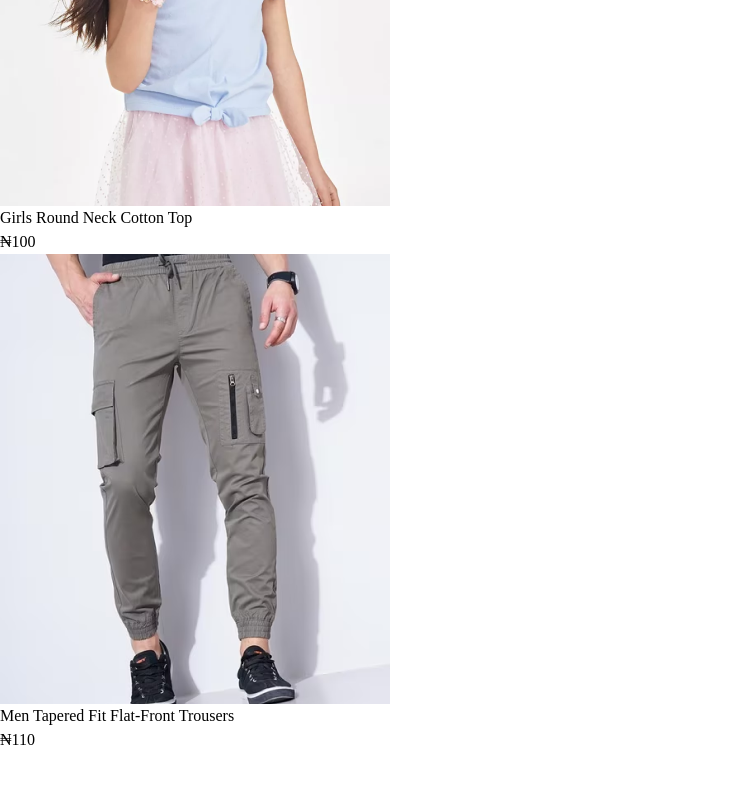
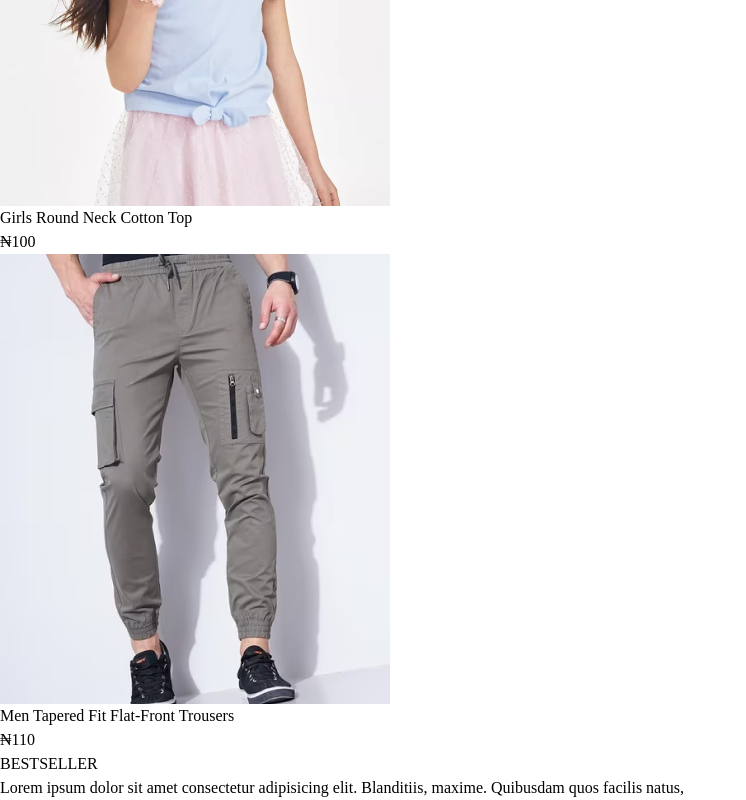
Before and after one commit to praise-cloud/tipples, a React (Vite) app in the folder frontend/: page / in a window 1280 px wide. Shown: the part 6350-7150 px from the top of the page, without its empty margins (0-746 px from the left). Before the commit the page ends 7102 px from the top, so only its background shows below. Built offline with nearby package versions, Linux system fonts and the light colour scheme.

Commit message:
commiting (day 3)

```diff
--- /dev/null
+++ b/frontend/src/components/BestSeller.jsx
@@ -0,0 +1,35 @@
+import { useContext, useEffect, useState } from 'react';
+import { ShopContext } from '../context/ShopContext';
+import Title from './Title';
+import ProductItem from './ProductItem';
+
+const BestSeller = () => {
+
+    const { products } = useContext(ShopContext);
+    const [bestSeller, setBestSeller] = useState([]);
+
+    useEffect(()=> {
+        const bestProduct = products.filter((item)=>(item.bestProduct));
+        setBestSeller(bestProduct);
+    },[])
+
+  return (
+    <div className="my-10">
+        <div className="text-center text-3xl py-8">
+            <Title text1={"BEST"} text2={"SELLER"}/>
+            <p className="w-3/4 m-auto text-xs sm:text-sm md:text-base text-gray">
+                Lorem ipsum dolor sit amet consectetur adipisicing elit. Blanditiis, maxime. Quibusdam quos facilis natus,
+            </p>
+        </div>
+            <div className="grid grid-cols-2 sm:grid-cols-3 md:grid-cols-4 lg:grid-cols-5 gap-4 gap-y-6">
+                {
+                    bestSeller.map((item,index)=> (
+                        <ProductItem key={index} id={item._id} image={item.image} name={item.name} price={item.price}/>
+                    ))
+                }
+            </div>
+    </div>
+  )
+}
+
+export default BestSeller
--- a/frontend/src/pages/Home.jsx
+++ b/frontend/src/pages/Home.jsx
@@ -1,4 +1,5 @@
 // import React from 'react'
+import BestSeller from '../components/BestSeller'
 import Hero from '../components/Hero'
 import LatestDrinks from '../components/LatestDrinks'
 
@@ -7,6 +8,7 @@
     <div>
       <Hero/>
       <LatestDrinks/>
+      <BestSeller/>
     </div>
   )
 }
```
